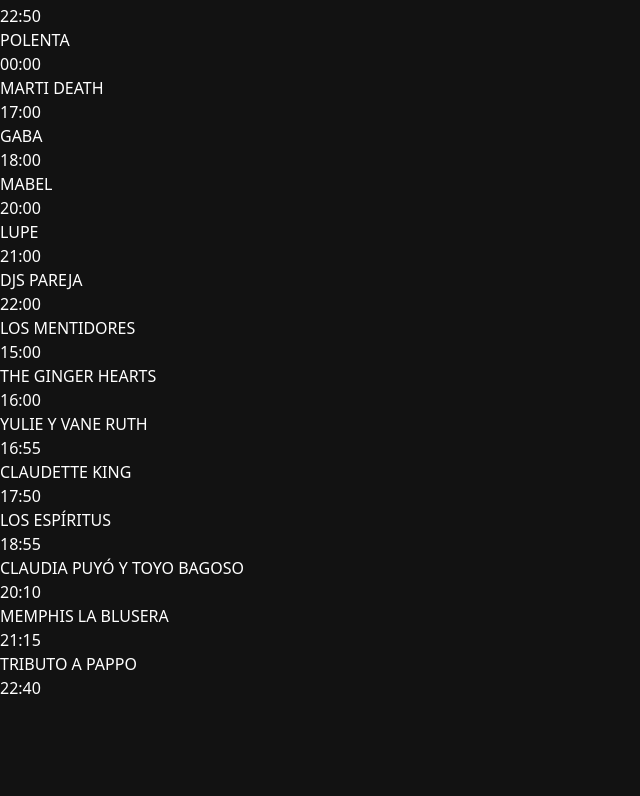
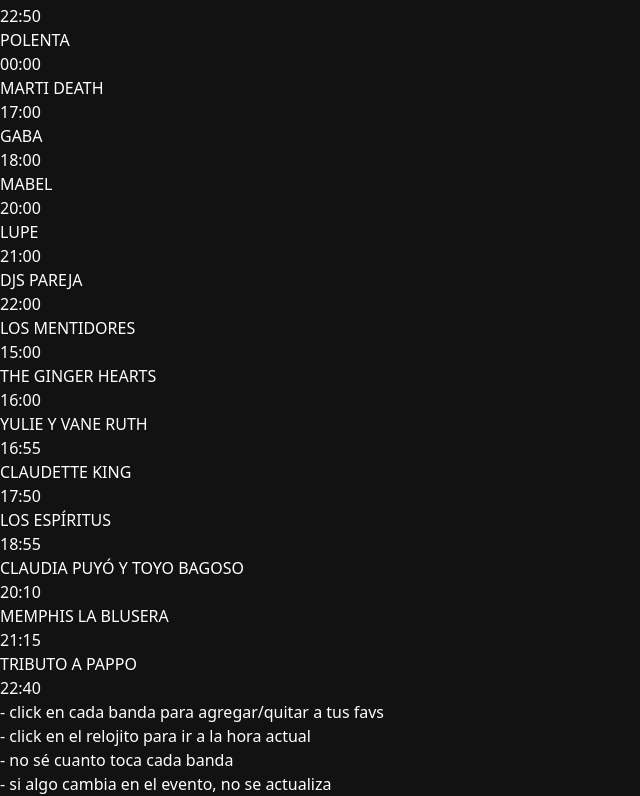
Before and after one commit to davidskdevgithub/event-tracker, a React (Vite) app: page / in a window 1280 px wide. Shown: the part 3724-4520 px from the top of the page, without its empty margins (0-640 px from the left). Before the commit the page ends 4424 px from the top, so only its background shows below. Built offline with nearby package versions, Linux system fonts and the light colour scheme.

Commit message:
instructions

```diff
--- a/src/components/events-tabs.tsx
+++ b/src/components/events-tabs.tsx
@@ -34,6 +34,13 @@ export const EventsTabs: React.FC = () => {
       <div className="flex-grow">
         <EventsContainer events={activeTab === 'day1' ? EVENTS : EVENTS_TEST} />
       </div>
+
+      <div className="text-gray-300 text-md space-y-1">
+        <p>- click en cada banda para agregar/quitar a tus favs</p>
+        <p>- click en el relojito para ir a la hora actual</p>
+        <p>- no sé cuanto toca cada banda</p>
+        <p>- si algo cambia en el evento, no se actualiza </p>
+      </div>
     </div>
   );
 };
```
